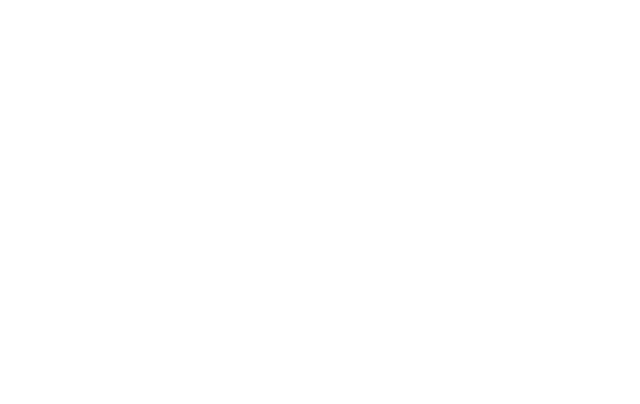
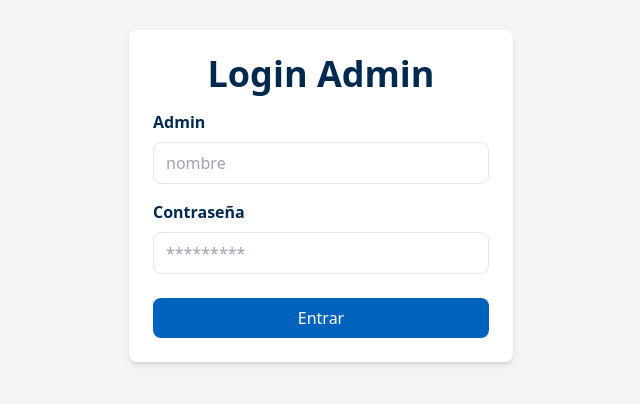
Before and after one commit to ALANABEL322/proyectoJsBuild, a React (Vite) app: page / in a window 1280 px wide. Shown: the part 196-600 px from the top of the page, without its empty margins (319-959 px from the left). Built offline with nearby package versions, Linux system fonts and the light colour scheme.

Commit message:
ADD-Login script Auth

```diff
--- a/package.json
+++ b/package.json
@@ -15,7 +15,10 @@
     "postcss-prefix-selector": "^1.16.1",
     "react": "^18.3.1",
     "react-dom": "^18.3.1",
-    "recharts": "^2.12.7"
+    "react-icons": "^5.2.1",
+    "react-router-dom": "^6.24.1",
+    "recharts": "^2.12.7",
+    "sweetalert2": "^11.12.2"
   },
   "devDependencies": {
     "@types/react": "^18.3.3",
--- a/src/App.jsx
+++ b/src/App.jsx
@@ -1,5 +1,9 @@
 // eslint-disable-next-line no-unused-vars
 import React from "react";
+// import ComponenteAuth from "./componenteAuth";
+// import { BrowserRouter as Router, Route, Routes } from "react-router-dom";
+import LoginAdmin from "./loginAdmin";
+// import LoginChofer from "./loginChofer";
 // import InventarioCard from "./inventarioCard";
 // import Inventario from "./inventario";
 // import Paqueteria from "./paqueteria";
@@ -23,6 +27,9 @@
 
   return (
     <div className="flex flex-col items-center">
+      {/* <ComponenteAuth /> */}
+      <LoginAdmin />
+      {/* <LoginChofer /> */}
       {/* <InventarioCard /> */}
       {/* <Inventario data={data} /> */}
       {/* <Paqueteria /> */}
--- /dev/null
+++ b/src/componenteAuth.tsx
@@ -0,0 +1,24 @@
+import React from "react";
+import { useEffect } from "react";
+
+const ComponenteAuth = () => {
+  useEffect(() => {
+    const authData = localStorage.getItem("authData");
+    const currentPathname = window.location.pathname;
+    const publicPaths = ["/", "/web/login"];
+    if (!authData) {
+      if (!publicPaths.includes(currentPathname)) {
+        window.location.replace("/login");
+      }
+    }
+    if (authData) {
+      if (currentPathname === "/login") {
+        window.location.replace("/");
+      }
+    }
+  }, []);
+
+  return <div></div>;
+};
+
+export default ComponenteAuth;
--- /dev/null
+++ b/src/loginAdmin.tsx
@@ -0,0 +1,107 @@
+import React, { useState, useEffect } from "react";
+import axios from "axios";
+import Swal from "sweetalert2";
+
+const LoginAdmin = () => {
+  const [username, setUsername] = useState("");
+  const [password, setPassword] = useState("");
+  const [isAuthenticated, setIsAuthenticated] = useState(false);
+
+  const publicPaths = ["/", "/web/login"];
+
+  const handleAdminChange = (e) => {
+    setUsername(e.target.value);
+  };
+
+  const handlePasswordChange = (e) => {
+    setPassword(e.target.value);
+  };
+
+  const handleSubmit = async (e) => {
+    e.preventDefault();
+    try {
+      const response = await axios.post(
+        "http://localhost:2337/server/login",
+        {
+          username,
+          password,
+        },
+        {
+          headers: {
+            "X-Parse-REST-API-Key": "Yzhl06W5O7Vhf8iwlYBQCxs6hY8Fs2PQewNGjsl0",
+            "Content-Type": "application/json",
+            "X-Parse-Application-Id": "028",
+          },
+        }
+      );
+      console.log("Respuesta:", response.data);
+
+      // Guardar response.data en local storage
+      localStorage.setItem("authData", JSON.stringify(response.data));
+      Swal.fire({
+        icon: "success",
+        title: "Autenticación exitosa",
+        text: "Serás redirigido en breve.",
+      }).then(() => {
+        setIsAuthenticated(true);
+        console.log("redireccion");
+
+        window.location.replace("/");
+      });
+    } catch (error) {
+      console.error("Error en la autenticación:", error);
+      Swal.fire({
+        icon: "error",
+        title: "Error en la autenticación",
+        text: "Por favor verifica tus credenciales e intenta nuevamente.",
+      });
+    }
+  };
+
+  if (!isAuthenticated && !publicPaths.includes(window.location.pathname)) {
+    return null; // Evita renderizar contenido no autorizado
+  }
+
+  return (
+    <div className="flex flex-col items-center justify-center w-full min-h-screen bg-gray-100">
+      <form
+        onSubmit={handleSubmit}
+        className="bg-white p-6 rounded-lg shadow-md w-full max-w-sm mb-4"
+      >
+        <h2 className="text-4xl font-bold mb-4 text-center text-[#00294f]">
+          Login Admin
+        </h2>
+        <div className="mb-4">
+          <label className="block text-[#00294f] font-bold mb-2">Admin</label>
+          <input
+            type="text"
+            placeholder="nombre"
+            value={username}
+            onChange={handleAdminChange}
+            className="w-full px-3 py-2 border rounded-lg focus:outline-none focus:ring-2 focus:ring-blue-500"
+          />
+        </div>
+        <div className="mb-6">
+          <label className="text-[#00294f] block font-bold mb-2">
+            Contraseña
+          </label>
+          <input
+            type="password"
+            value={password}
+            placeholder="*********"
+            onChange={handlePasswordChange}
+            className="w-full px-3 py-2 border rounded-lg focus:outline-none focus:ring-2 focus:ring-blue-500"
+          />
+        </div>
+        <button
+          type="submit"
+          className="w-full bg-[#0062BC] text-white py-2 px-4 rounded-lg hover:bg-blue-700 transition duration-200"
+        >
+          Entrar
+        </button>
+      </form>
+    </div>
+  );
+};
+
+export default LoginAdmin;
--- /dev/null
+++ b/src/loginChofer.tsx
@@ -0,0 +1,72 @@
+// import React, { useState } from "react";
+// import { FaUser } from "react-icons/fa";
+// import { Link } from "react-router-dom";
+
+// const LoginChofer = () => {
+//   const [chofer, setChofer] = useState("");
+//   const [placa, setPlaca] = useState("");
+
+//   const handleChoferChange = (e) => {
+//     setChofer(e.target.value);
+//   };
+
+//   const handlePlacaChange = (e) => {
+//     setPlaca(e.target.value);
+//   };
+
+//   const handleSubmit = (e) => {
+//     e.preventDefault();
+//     // Aquí puedes manejar la lógica de autenticación
+//     console.log("Chofer:", chofer);
+//     console.log("Placa:", placa);
+//   };
+
+
+//   return (
+//     <div className="flex flex-col items-center justify-center w-full min-h-screen bg-gray-100">
+//       <form
+//         onSubmit={handleSubmit}
+//         className="bg-white p-6 rounded-lg shadow-md w-full max-w-sm mb-4"
+//       >
+//         <h2 className="text-4xl font-bold mb-4 text-center text-[#00294f]">
+//           Login Chofer
+//         </h2>
+//         <div className="mb-4">
+//           <label className="block text-[#00294f] font-bold mb-2">Chofer</label>
+//           <input
+//             type="text"
+//             placeholder="nombre"
+//             value={chofer}
+//             onChange={handleChoferChange}
+//             className="w-full px-3 py-2 border rounded-lg focus:outline-none focus:ring-2 focus:ring-blue-500"
+//           />
+//         </div>
+//         <div className="mb-6">
+//           <label className="text-[#00294f] block font-bold mb-2">Placa</label>
+//           <input
+//             type="password"
+//             value={placa}
+//             placeholder="*********"
+//             onChange={handlePlacaChange}
+//             className="w-full px-3 py-2 border rounded-lg focus:outline-none focus:ring-2 focus:ring-blue-500"
+//           />
+//         </div>
+//         <button
+//           type="submit"
+//           className="w-full bg-[#0062BC] text-white py-2 px-4 rounded-lg hover:bg-blue-700 transition duration-200"
+//         >
+//           Entrar
+//         </button>
+//       </form>
+//       <button
+
+//         className="flex items-center bg-[#00294f] text-white py-2 px-4 rounded-lg hover:bg-blue-900 transition duration-200"
+//       >
+//         <FaUser className="mr-2" />
+//         Admin
+//       </button>
+//     </div>
+//   );
+// };
+
+// export default LoginChofer;
```
Also changed, not shown: 1 other file (tests, documents, lock files or other folders).
